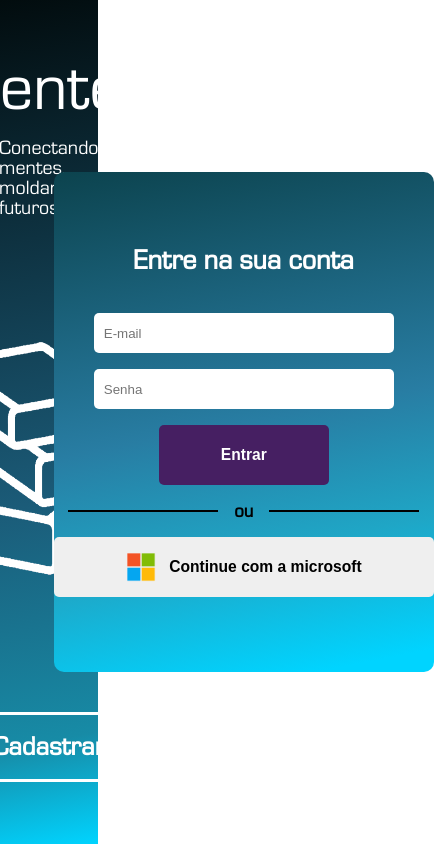
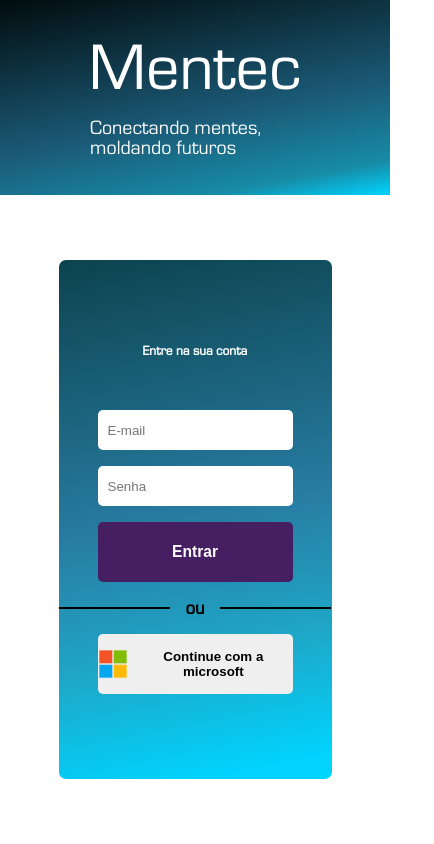
Before and after one commit to devGusta2/Mentec, a React (Create React App) app: page /Login in a window 390 px wide. Shown: the whole page, 434 px wide, since content can reach past the window. Built offline with nearby package versions, Linux system fonts and the light colour scheme.

Commit message:
Login responsive

```diff
--- a/src/Pages/login/Login.module.css
+++ b/src/Pages/login/Login.module.css
@@ -177,3 +177,55 @@ background: linear-gradient(169deg, rgba(2,12,14,1) 0%, rgba(27,91,120,1) 59%, r
     background-color: var(--color-btn);
     color: var(--color-white);
 }
+.msico{
+    height: 30px;
+}
+
+@media(max-width:768px){
+    .main{
+        flex-direction: column;
+    }
+    .cadBox{
+        width: 100%;
+        height: 30%;
+    }
+    .logoBox h1{
+        font-size: clamp(1pt, 20vw, 50pt);
+    }
+    .logoBox h3{
+        font-size: clamp(1pt ,15vw, 15pt);
+    }
+
+    .titleBox h3{
+        font-size: clamp(1pt,5vw,10pt);
+    }
+
+    .imgBook, .btnCad{
+        display: none;
+    }
+    .formBox{
+        width: 100%;
+
+    }
+    .form{
+        width: 70%;
+        border-radius: 7px;
+        height: 80%;
+    }
+    .btn{
+        font-size: clamp(1pt,5vw,10pt);
+    }
+    .btnms, .btn, .inptForm{
+        width: clamp(30px,50vw,300px);
+    }
+    .btnms{
+        gap: 0.5em;
+        font-size: clamp(1pt,100vw,10pt);
+    }
+    .btnms h3{
+        font-size: clamp(1pt,5vw,10pt);
+    }
+    .msico{
+       height: clamp(10px,5vw,30px);
+    }
+}
```
